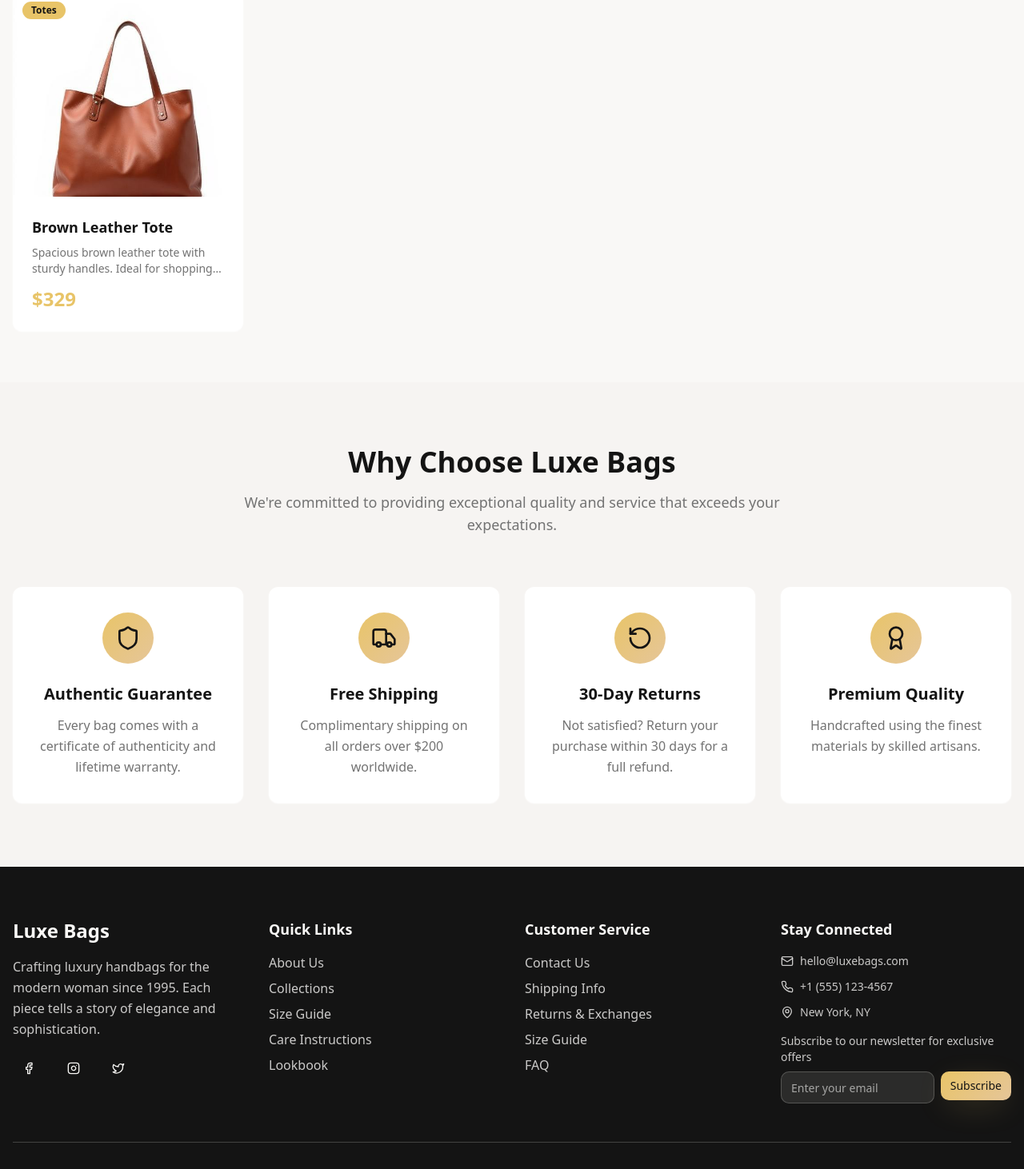
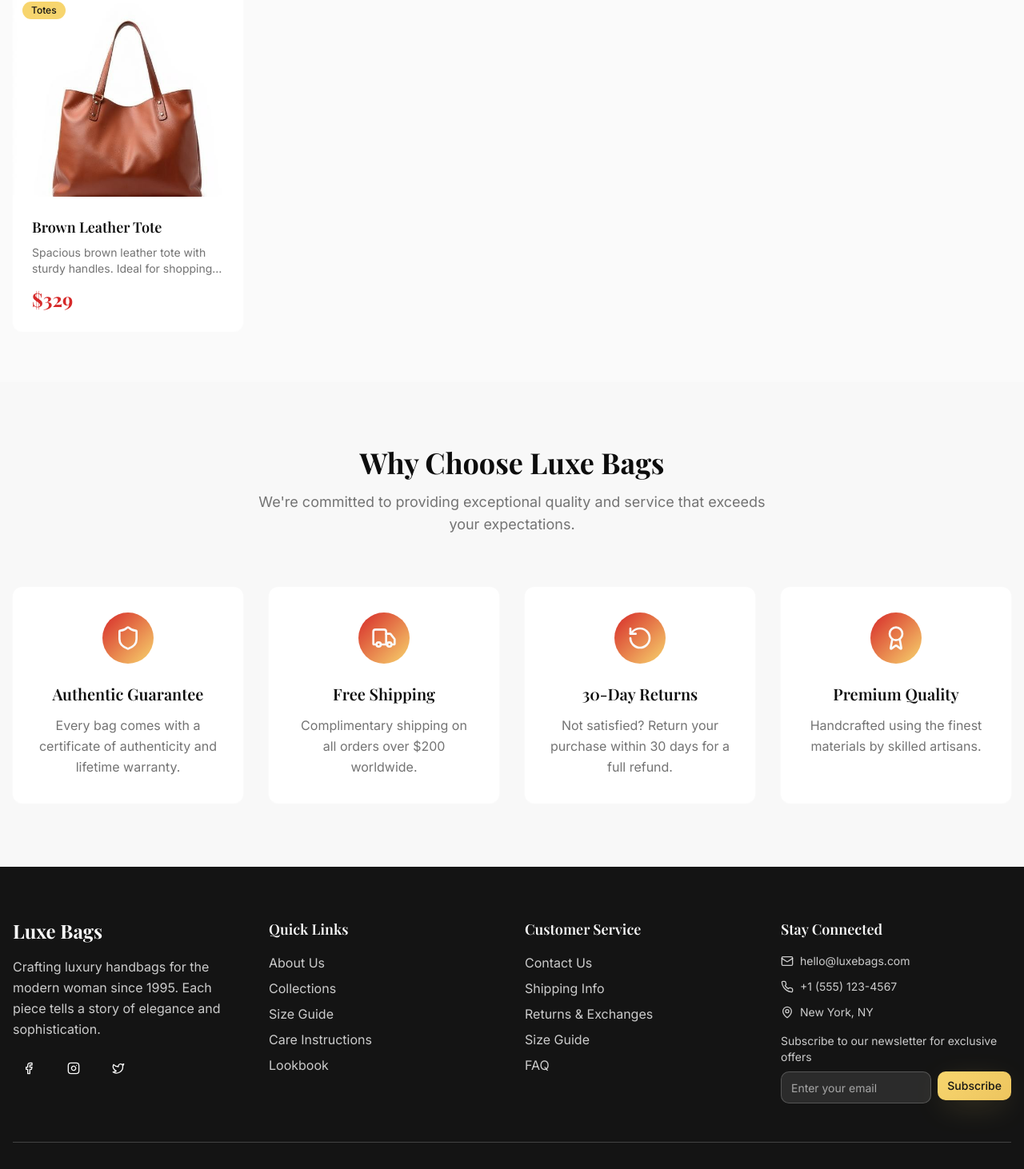
Before and after one commit to Nastechy/hok_fashion, a React (Vite) app: page / in a window 1280 px wide. Shown: the part 1323-2785 px from the top of the page at 80% size. Built offline with nearby package versions, Linux system fonts and the light colour scheme.

Commit message:
Update color theme and fonts
Update the color theme to red, black, and light gold.
Apply beautiful and classy fonts to the website.

```diff
--- a/index.html
+++ b/index.html
@@ -6,6 +6,7 @@
     <title>Luxe Bags - Premium Handbag Collection</title>
     <meta name="description" content="Discover our exquisite collection of luxury handbags. Handcrafted leather bags designed for the modern woman who values style and functionality." />
     <meta name="author" content="Lovable" />
+    <link rel="stylesheet" href="https://fonts.googleapis.com/css2?family=Playfair+Display:wght@400;500;600;700&family=Inter:wght@300;400;500;600&display=swap">
 
     <meta property="og:title" content="posh-pouch-place" />
     <meta property="og:description" content="Lovable Generated Project" />
--- a/src/components/CartSheet.tsx
+++ b/src/components/CartSheet.tsx
@@ -44,7 +44,7 @@ export const CartSheet = ({ children }: CartSheetProps) => {
                   />
                   <div className="flex-1 min-w-0">
                     <h4 className="font-medium text-sm truncate">{item.name}</h4>
-                    <p className="text-luxury font-semibold">${item.price}</p>
+                    <p className="text-red font-semibold font-playfair">${item.price}</p>
                     <div className="flex items-center space-x-2 mt-2">
                       <Button
                         variant="outline"
@@ -93,7 +93,7 @@ export const CartSheet = ({ children }: CartSheetProps) => {
               <Separator />
               <div className="flex justify-between font-semibold text-lg">
                 <span>Total</span>
-                <span className="text-luxury">${total.toFixed(2)}</span>
+                <span className="text-red font-playfair">${total.toFixed(2)}</span>
               </div>
             </div>
             <div className="space-y-2">
--- a/src/components/Features.tsx
+++ b/src/components/Features.tsx
@@ -29,10 +29,10 @@ export const Features = () => {
     <section className="py-20 bg-secondary/30">
       <div className="container mx-auto px-4">
         <div className="text-center mb-16">
-          <h2 className="text-4xl font-bold text-foreground mb-4">
+          <h2 className="text-4xl font-bold text-foreground mb-4 font-playfair">
             Why Choose Luxe Bags
           </h2>
-          <p className="text-lg text-muted-foreground max-w-2xl mx-auto">
+          <p className="text-lg text-muted-foreground max-w-2xl mx-auto font-inter">
             We're committed to providing exceptional quality and service that exceeds your expectations.
           </p>
         </div>
@@ -41,13 +41,13 @@ export const Features = () => {
           {features.map((feature, index) => (
             <Card key={index} className="text-center border-0 shadow-card hover:shadow-elegant transition-all duration-300">
               <CardContent className="p-8">
-                <div className="w-16 h-16 bg-gradient-luxury rounded-full flex items-center justify-center mx-auto mb-6">
-                  <feature.icon className="h-8 w-8 text-luxury-foreground" />
+                <div className="w-16 h-16 bg-gradient-hero rounded-full flex items-center justify-center mx-auto mb-6">
+                  <feature.icon className="h-8 w-8 text-red-foreground" />
                 </div>
-                <h3 className="text-xl font-semibold text-foreground mb-3">
+                <h3 className="text-xl font-semibold text-foreground mb-3 font-playfair">
                   {feature.title}
                 </h3>
-                <p className="text-muted-foreground leading-relaxed">
+                <p className="text-muted-foreground leading-relaxed font-inter">
                   {feature.description}
                 </p>
               </CardContent>
--- a/src/components/Footer.tsx
+++ b/src/components/Footer.tsx
@@ -9,19 +9,19 @@ export const Footer = () => {
         <div className="grid grid-cols-1 md:grid-cols-2 lg:grid-cols-4 gap-8">
           {/* Company Info */}
           <div className="space-y-4">
-            <h3 className="text-2xl font-bold">Luxe Bags</h3>
-            <p className="text-primary-foreground/80 leading-relaxed">
+            <h3 className="text-2xl font-bold font-playfair">Luxe Bags</h3>
+            <p className="text-primary-foreground/80 leading-relaxed font-inter">
               Crafting luxury handbags for the modern woman since 1995.
               Each piece tells a story of elegance and sophistication.
             </p>
             <div className="flex space-x-4">
-              <Button variant="ghost" size="icon" className="text-primary-foreground hover:text-luxury">
+              <Button variant="ghost" size="icon" className="text-primary-foreground hover:text-gold">
                 <Facebook className="h-5 w-5" />
               </Button>
-              <Button variant="ghost" size="icon" className="text-primary-foreground hover:text-luxury">
+              <Button variant="ghost" size="icon" className="text-primary-foreground hover:text-gold">
                 <Instagram className="h-5 w-5" />
               </Button>
-              <Button variant="ghost" size="icon" className="text-primary-foreground hover:text-luxury">
+              <Button variant="ghost" size="icon" className="text-primary-foreground hover:text-gold">
                 <Twitter className="h-5 w-5" />
               </Button>
             </div>
@@ -29,11 +29,11 @@ export const Footer = () => {
 
           {/* Quick Links */}
           <div className="space-y-4">
-            <h4 className="text-lg font-semibold">Quick Links</h4>
+            <h4 className="text-lg font-semibold font-playfair">Quick Links</h4>
             <ul className="space-y-2">
               {['About Us', 'Collections', 'Size Guide', 'Care Instructions', 'Lookbook'].map((link) => (
                 <li key={link}>
-                  <a href="#" className="text-primary-foreground/80 hover:text-luxury transition-colors">
+                  <a href="#" className="text-primary-foreground/80 hover:text-gold transition-colors font-inter">
                     {link}
                   </a>
                 </li>
@@ -43,11 +43,11 @@ export const Footer = () => {
 
           {/* Customer Service */}
           <div className="space-y-4">
-            <h4 className="text-lg font-semibold">Customer Service</h4>
+            <h4 className="text-lg font-semibold font-playfair">Customer Service</h4>
             <ul className="space-y-2">
               {['Contact Us', 'Shipping Info', 'Returns & Exchanges', 'Size Guide', 'FAQ'].map((link) => (
                 <li key={link}>
-                  <a href="#" className="text-primary-foreground/80 hover:text-luxury transition-colors">
+                  <a href="#" className="text-primary-foreground/80 hover:text-gold transition-colors font-inter">
                     {link}
                   </a>
                 </li>
@@ -57,31 +57,31 @@ export const Footer = () => {
 
           {/* Contact & Newsletter */}
           <div className="space-y-4">
-            <h4 className="text-lg font-semibold">Stay Connected</h4>
+            <h4 className="text-lg font-semibold font-playfair">Stay Connected</h4>
             <div className="space-y-3">
-              <div className="flex items-center space-x-2 text-sm text-primary-foreground/80">
+              <div className="flex items-center space-x-2 text-sm text-primary-foreground/80 font-inter">
                 <Mail className="h-4 w-4" />
                 <span>hello@luxebags.com</span>
               </div>
-              <div className="flex items-center space-x-2 text-sm text-primary-foreground/80">
+              <div className="flex items-center space-x-2 text-sm text-primary-foreground/80 font-inter">
                 <Phone className="h-4 w-4" />
                 <span>+1 (555) 123-4567</span>
               </div>
-              <div className="flex items-center space-x-2 text-sm text-primary-foreground/80">
+              <div className="flex items-center space-x-2 text-sm text-primary-foreground/80 font-inter">
                 <MapPin className="h-4 w-4" />
                 <span>New York, NY</span>
               </div>
             </div>
             <div className="space-y-2">
-              <p className="text-sm text-primary-foreground/80">
+              <p className="text-sm text-primary-foreground/80 font-inter">
                 Subscribe to our newsletter for exclusive offers
               </p>
               <div className="flex space-x-2">
                 <Input
                   placeholder="Enter your email"
-                  className="bg-primary-foreground/10 border-primary-foreground/20 text-primary-foreground placeholder:text-primary-foreground/60"
+                  className="bg-primary-foreground/10 border-primary-foreground/20 text-primary-foreground placeholder:text-primary-foreground/60 font-inter"
                 />
-                <Button variant="luxury" size="sm">
+                <Button variant="gold" size="sm">
                   Subscribe
                 </Button>
               </div>
@@ -90,7 +90,7 @@ export const Footer = () => {
         </div>
 
         <div className="border-t border-primary-foreground/20 mt-12 pt-8 text-center">
-          <p className="text-primary-foreground/60 text-sm">
+          <p className="text-primary-foreground/60 text-sm font-inter">
             © 2024 Luxe Bags. All rights reserved. Crafted with ❤️ for luxury lovers.
           </p>
         </div>
--- a/src/components/ProductCard.tsx
+++ b/src/components/ProductCard.tsx
@@ -39,7 +39,7 @@ export const ProductCard = ({ product, onViewDetails }: ProductCardProps) => {
             className="w-full h-64 object-cover transition-transform duration-300 group-hover:scale-105"
           />
           <Badge
-            className="absolute top-3 left-3 bg-luxury text-luxury-foreground"
+            className="absolute top-3 left-3 bg-gold text-gold-foreground font-inter font-medium"
           >
             {product.category}
           </Badge>
@@ -56,14 +56,14 @@ export const ProductCard = ({ product, onViewDetails }: ProductCardProps) => {
           )}
         </div>
         <div className="p-6">
-          <h3 className="text-lg font-semibold text-foreground mb-2 group-hover:text-luxury transition-colors">
+          <h3 className="text-lg font-semibold text-foreground mb-2 group-hover:text-red transition-colors font-playfair">
             {product.name}
           </h3>
-          <p className="text-muted-foreground text-sm mb-3 line-clamp-2">
+          <p className="text-muted-foreground text-sm mb-3 line-clamp-2 font-inter">
             {product.description}
           </p>
           <div className="flex items-center justify-between">
-            <span className="text-2xl font-bold text-luxury">
+            <span className="text-2xl font-bold text-red font-playfair">
               ${product.price}
             </span>
           </div>
--- a/src/components/ProductGrid.tsx
+++ b/src/components/ProductGrid.tsx
@@ -33,10 +33,10 @@ export const ProductGrid = ({ selectedCategory }: ProductGridProps) => {
       <section className="py-16 bg-background">
         <div className="container mx-auto px-4">
           <div className="text-center mb-12">
-            <h2 className="text-4xl font-bold text-foreground mb-4">
+            <h2 className="text-4xl font-bold text-foreground mb-4 font-playfair">
               {selectedCategory === 'All' ? 'Our Collection' : selectedCategory}
             </h2>
-            <p className="text-lg text-muted-foreground max-w-2xl mx-auto">
+            <p className="text-lg text-muted-foreground max-w-2xl mx-auto font-inter">
               Discover handcrafted luxury bags that combine timeless elegance with modern functionality.
             </p>
           </div>
--- a/src/components/ui/button.tsx
+++ b/src/components/ui/button.tsx
@@ -18,8 +18,9 @@ const buttonVariants = cva(
           "bg-secondary text-secondary-foreground hover:bg-secondary/80",
         ghost: "hover:bg-accent hover:text-accent-foreground",
         link: "text-primary underline-offset-4 hover:underline",
-        luxury: "bg-gradient-luxury text-luxury-foreground hover:opacity-90 shadow-luxury transition-all duration-300 hover:shadow-xl",
-        elegant: "bg-background border border-luxury text-luxury hover:bg-luxury hover:text-luxury-foreground transition-all duration-300",
+        luxury: "bg-gradient-luxury text-red-foreground hover:opacity-90 shadow-luxury transition-all duration-300 hover:shadow-xl",
+        elegant: "bg-background border border-red text-red hover:bg-red hover:text-red-foreground transition-all duration-300",
+        gold: "bg-gradient-gold text-gold-foreground hover:opacity-90 shadow-gold transition-all duration-300 hover:shadow-xl",
       },
       size: {
         default: "h-10 px-4 py-2",
--- a/src/index.css
+++ b/src/index.css
@@ -2,52 +2,61 @@
 @tailwind components;
 @tailwind utilities;
 
-/* Luxury handbag e-commerce design system. All colors, gradients, fonts, etc defined here.
+/* Luxury handbag e-commerce design system - Red, Black & Light Gold theme.
 All colors MUST be HSL.
 */
 
 @layer base {
   :root {
-    --background: 35 20% 97%;
-    --foreground: 0 0% 8%;
+    --background: 0 0% 98%;
+    --foreground: 0 0% 5%;
 
     --card: 0 0% 100%;
-    --card-foreground: 0 0% 8%;
+    --card-foreground: 0 0% 5%;
 
     --popover: 0 0% 100%;
-    --popover-foreground: 0 0% 8%;
+    --popover-foreground: 0 0% 5%;
 
     --primary: 0 0% 8%;
-    --primary-foreground: 35 20% 97%;
+    --primary-foreground: 0 0% 98%;
 
-    --secondary: 35 15% 92%;
+    --secondary: 0 0% 95%;
     --secondary-foreground: 0 0% 8%;
 
-    --muted: 35 10% 90%;
+    --muted: 0 0% 92%;
     --muted-foreground: 0 0% 45%;
 
-    --accent: 43 74% 66%;
-    --accent-foreground: 0 0% 8%;
+    --accent: 0 68% 50%;
+    --accent-foreground: 0 0% 98%;
 
-    --luxury: 43 74% 66%;
+    --luxury: 45 90% 70%;
     --luxury-foreground: 0 0% 8%;
+
+    --red: 0 68% 50%;
+    --red-foreground: 0 0% 98%;
+
+    --gold: 45 90% 70%;
+    --gold-foreground: 0 0% 8%;
 
     --destructive: 0 84.2% 60.2%;
     --destructive-foreground: 0 0% 98%;
 
-    --border: 35 15% 85%;
-    --input: 35 15% 85%;
-    --ring: 43 74% 66%;
+    --border: 0 0% 90%;
+    --input: 0 0% 90%;
+    --ring: 0 68% 50%;
 
     --radius: 0.75rem;
 
     /* Custom luxury gradients */
-    --gradient-luxury: linear-gradient(135deg, hsl(43 74% 66%) 0%, hsl(35 60% 75%) 100%);
-    --gradient-elegant: linear-gradient(180deg, hsl(35 20% 97%) 0%, hsl(35 15% 92%) 100%);
+    --gradient-luxury: linear-gradient(135deg, hsl(0 68% 50%) 0%, hsl(0 50% 45%) 100%);
+    --gradient-gold: linear-gradient(135deg, hsl(45 90% 70%) 0%, hsl(43 80% 65%) 100%);
+    --gradient-elegant: linear-gradient(180deg, hsl(0 0% 98%) 0%, hsl(0 0% 95%) 100%);
     --gradient-dark: linear-gradient(135deg, hsl(0 0% 8%) 0%, hsl(0 0% 15%) 100%);
+    --gradient-hero: linear-gradient(135deg, hsl(0 68% 50%) 0%, hsl(45 90% 70%) 100%);
 
     /* Custom shadows */
-    --shadow-luxury: 0 10px 40px -10px hsl(43 74% 66% / 0.3);
+    --shadow-luxury: 0 10px 40px -10px hsl(0 68% 50% / 0.3);
+    --shadow-gold: 0 10px 40px -10px hsl(45 90% 70% / 0.3);
     --shadow-elegant: 0 4px 20px -4px hsl(0 0% 0% / 0.1);
     --shadow-card: 0 2px 10px -2px hsl(0 0% 0% / 0.05);
 
@@ -116,6 +125,6 @@ All colors MUST be HSL.
   }
 
   body {
-    @apply bg-background text-foreground;
+    @apply bg-background text-foreground font-inter;
   }
 }
--- a/tailwind.config.ts
+++ b/tailwind.config.ts
@@ -18,6 +18,10 @@ export default {
 			}
 		},
 		extend: {
+			fontFamily: {
+				'playfair': ['Playfair Display', 'serif'],
+				'inter': ['Inter', 'sans-serif'],
+			},
 			colors: {
 				border: 'hsl(var(--border))',
 				input: 'hsl(var(--input))',
@@ -48,6 +52,14 @@ export default {
 					DEFAULT: 'hsl(var(--luxury))',
 					foreground: 'hsl(var(--luxury-foreground))'
 				},
+				red: {
+					DEFAULT: 'hsl(var(--red))',
+					foreground: 'hsl(var(--red-foreground))'
+				},
+				gold: {
+					DEFAULT: 'hsl(var(--gold))',
+					foreground: 'hsl(var(--gold-foreground))'
+				},
 				popover: {
 					DEFAULT: 'hsl(var(--popover))',
 					foreground: 'hsl(var(--popover-foreground))'
@@ -69,11 +81,14 @@ export default {
 			},
 			backgroundImage: {
 				'gradient-luxury': 'var(--gradient-luxury)',
+				'gradient-gold': 'var(--gradient-gold)',
 				'gradient-elegant': 'var(--gradient-elegant)',
-				'gradient-dark': 'var(--gradient-dark)'
+				'gradient-dark': 'var(--gradient-dark)',
+				'gradient-hero': 'var(--gradient-hero)'
 			},
 			boxShadow: {
 				'luxury': 'var(--shadow-luxury)',
+				'gold': 'var(--shadow-gold)',
 				'elegant': 'var(--shadow-elegant)',
 				'card': 'var(--shadow-card)'
 			},
```
Also changed, not shown: src/components/Header.tsx (+6 -6 lines), src/components/Hero.tsx (+6 -6 lines), src/components/ProductModal.tsx (+13 -13 lines).
